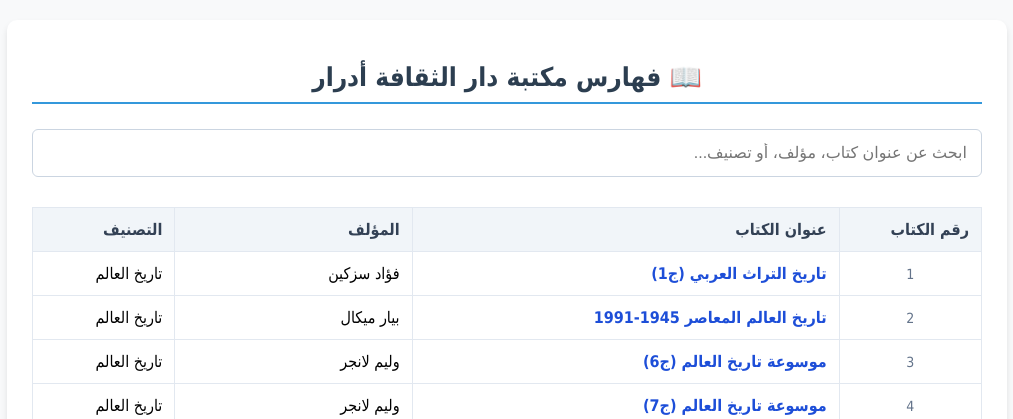
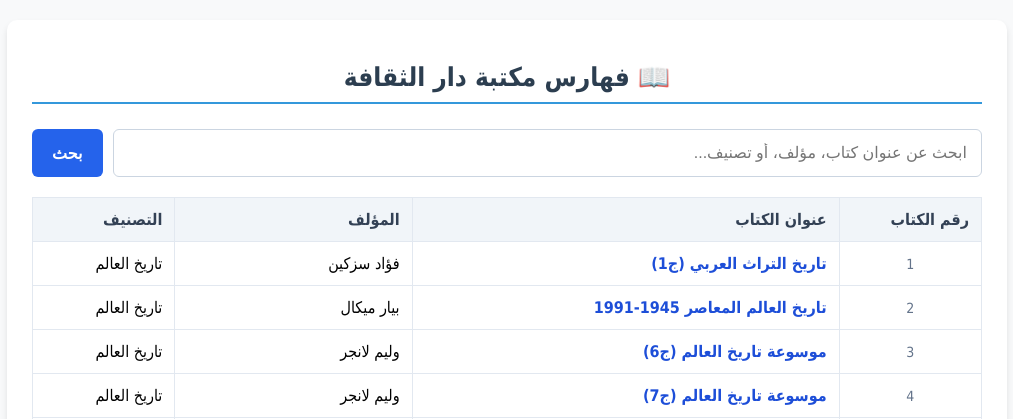
Before and after one commit to fourssan-design/libmca, a FastAPI app: page / in a window 1280 px wide. Shown: the top 419 px of the page, without its empty margins (133-1146 px from the left). Run offline with FastAPI, Linux system fonts and the light colour scheme.

Commit message:
Refactor search input and title in index.html
Updated the title and improved the search functionality layout.

```diff
--- a/templates/index.html
+++ b/templates/index.html
@@ -2,27 +2,31 @@
 <html lang="ar" dir="rtl">
 <head>
     <meta charset="UTF-8">
-    <title>فهارس مكتبة دار الثقافة أدرار  </title>
+    <title>فهارس مكتبة دار الثقافة</title>
     <style>
         body { font-family: Tahoma, sans-serif; background-color: #f8f9fa; margin: 0; padding: 20px; direction: rtl; }
         .container { max-width: 950px; margin: auto; background: white; padding: 25px; border-radius: 10px; box-shadow: 0 4px 6px rgba(0,0,0,0.1); }
         h1 { color: #2c3e50; text-align: center; margin-bottom: 25px; font-size: 26px; border-bottom: 2px solid #3498db; padding-bottom: 10px; }
-        .search-box { width: 100%; padding: 14px; font-size: 16px; margin-bottom: 20px; border: 1px solid #cbd5e1; border-radius: 6px; box-sizing: border-box; outline: none; transition: border-color 0.3s; }
-        .search-box:focus { border-color: #3498db; }
+        .search-container { display: flex; gap: 10px; margin-bottom: 20px; }
+        .search-box { flex: 1; padding: 14px; font-size: 16px; border: 1px solid #cbd5e1; border-radius: 6px; outline: none; }
+        .search-btn { padding: 0 20px; background-color: #2563eb; color: white; border: none; border-radius: 6px; font-size: 16px; cursor: pointer; font-weight: bold; }
+        .search-btn:hover { background-color: #1d4ed8; }
         table { width: 100%; border-collapse: collapse; margin-top: 10px; background: white; }
         th, td { border: 1px solid #e2e8f0; padding: 12px; text-align: right; }
         th { background-color: #f1f5f9; color: #334155; font-weight: bold; }
-        /* إبراز عناوين الكتب */
         .book-title { font-weight: bold; color: #1d4ed8; font-size: 16px; }
         .book-num { color: #64748b; font-size: 14px; text-align: center; }
     </style>
 </head>
 <body>
     <div class="container">
-        <h1>📖 فهارس مكتبة دار الثقافة أدرار</h1>
+        <h1>📖 فهارس مكتبة دار الثقافة</h1>
 
-        <!-- حقل البحث -->
-        <input type="text" id="searchInput" class="search-box" placeholder="ابحث عن عنوان كتاب، مؤلف، أو تصنيف..." onkeyup="searchBooks()">
+        <!-- حقل البحث مع زر البحث -->
+        <div class="search-container">
+            <input type="text" id="searchInput" class="search-box" placeholder="ابحث عن عنوان كتاب، مؤلف، أو تصنيف..." onkeydown="checkEnter(event)">
+            <button class="search-btn" onclick="searchBooks()">بحث</button>
+        </div>
 
         <!-- جدول عرض الكتب -->
         <table id="booksTable">
@@ -55,6 +59,10 @@
                 .then(data => {
                     let tbody = document.getElementById('booksBody');
                     tbody.innerHTML = '';
+                    if(data.length === 0) {
+                        tbody.innerHTML = '<tr><td colspan="4" style="text-align: center; color: #666;">لم يتم العثور على نتائج مطابقة</td></tr>';
+                        return;
+                    }
                     data.forEach(book => {
                         let tr = document.createElement('tr');
                         tr.innerHTML = `
@@ -67,6 +75,13 @@
                     });
                 });
         }
+
+        // البحث عند الضغط على زر Enter في لوحة المفاتيح
+        function checkEnter(event) {
+            if (event.key === 'Enter') {
+                searchBooks();
+            }
+        }
     </script>
 </body>
 </html>
```
